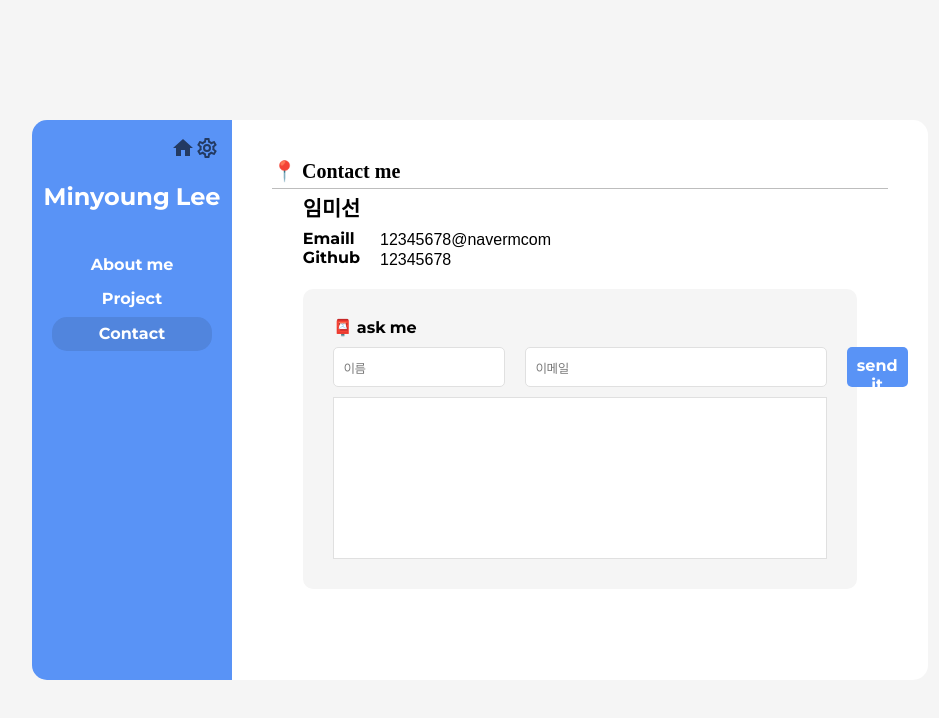
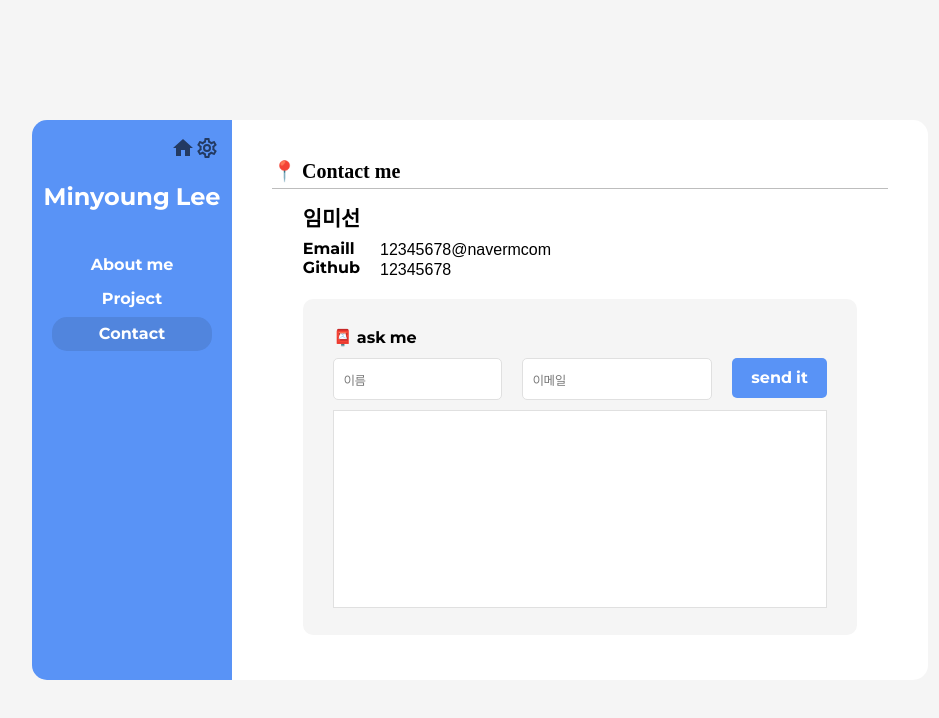
Before and after one commit to kkonieo/ts_shampoo, a React (Create React App) app: page /nav/contact in a window 1280 px wide. Shown: the top 718 px of the page, without its empty margins (160-1099 px from the left). Built offline with nearby package versions, Linux system fonts and the light colour scheme; a web font is replaced by a local one.

Commit message:
Feat: contact 페이지 css 수정

```diff
--- a/src/pages/contact/ContactMe.tsx
+++ b/src/pages/contact/ContactMe.tsx
@@ -54,7 +54,7 @@ const ContentsDiv = styled(ColumnDiv)`
 const UserDiv = styled(ColumnDiv)`
     width: 90%;
 
-    margin-top: 10px;
+    margin-top: 20px;
 `;
 
 const UserNameP = styled.p`
@@ -91,8 +91,13 @@ const ValueDiv = styled(ColumnDiv)`
 `;
 
 const EmailDiv = styled(ColumnDiv)`
+    display: grid;
+    grid-template-rows: 1fr 1fr 10fr;
+
+    row-gap: 10px;
+
     width: 90%;
-    height: 300px;
+    height: 42vh;
 
     margin-top: 20px;
     padding: 30px;
@@ -112,7 +117,7 @@ const EmailDiv = styled(ColumnDiv)`
     & textarea {
         all: unset;
 
-        height: 60%;
+        height: 90%;
         padding: 10px;
 
         border: 1px solid #E0E0E0;
@@ -126,16 +131,12 @@ const InputDiv = styled.div`
 
     column-gap: 20px;
 
-    margin: 10px 0;
-
-    height: 40px;
-
     & input {
         all: unset;
 
+        height: 40px;
+
         padding: 0 10px;
-
-        width: 150px;
 
         border-color: #E0E0E0;
         border-width: 1px;
@@ -148,10 +149,6 @@ const InputDiv = styled.div`
         &::placeholder {
             font-size: 0.8rem;
         }
-    }
-
-    & input:nth-child(2) {
-        width: 280px;
     }
 
     & button {
```
